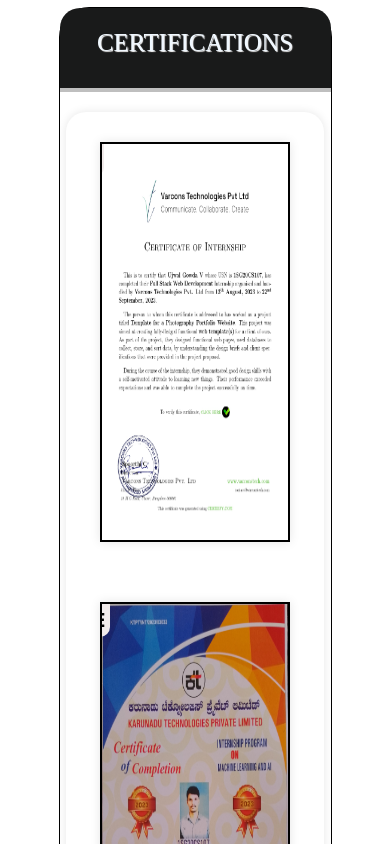
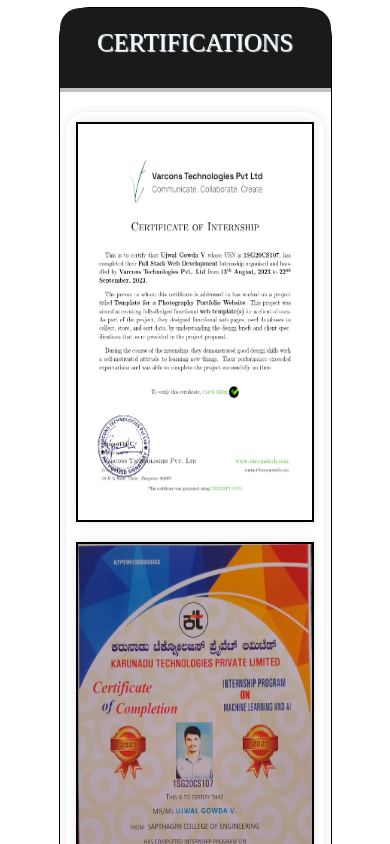
Before and after one commit to Ujwal-GV/portfolio-ug, a React (Create React App) app: page / in a window 390 px wide. Shown: the part 3980-4824 px from the top of the page. Built offline with nearby package versions, Linux system fonts and the light colour scheme.

Commit message:
app.css changes

```diff
--- a/src/App.css
+++ b/src/App.css
@@ -638,6 +638,13 @@
   }
 
   .Cboxes > .Cibox{
-    width: 80%;
+    width: 100%;
+  }
+
+  .Cboxes > .Cibox{
+    position: inherit;
+    margin: 0;
+    padding: 0;
+    width: 100%;
   }
 }
```
